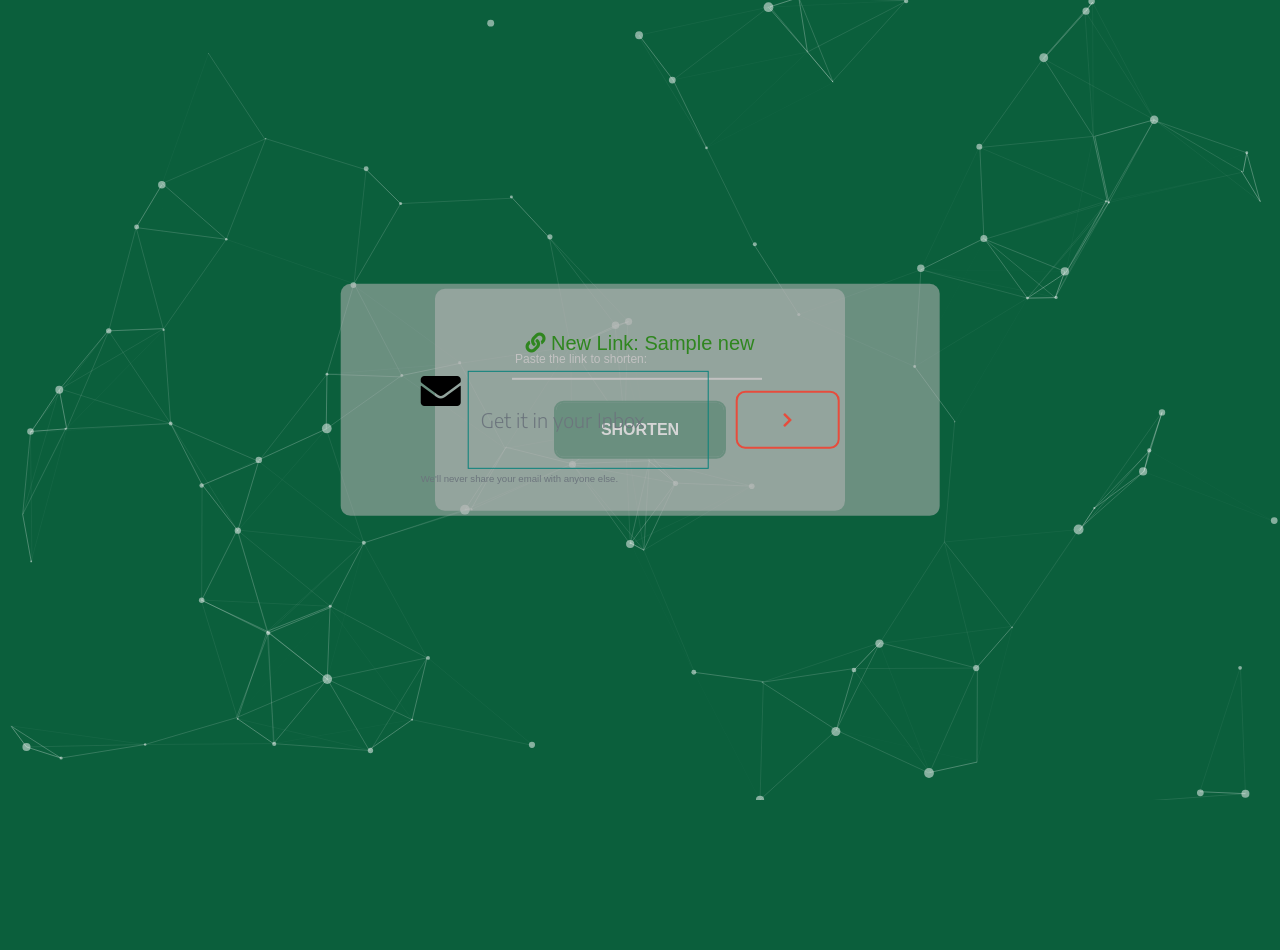
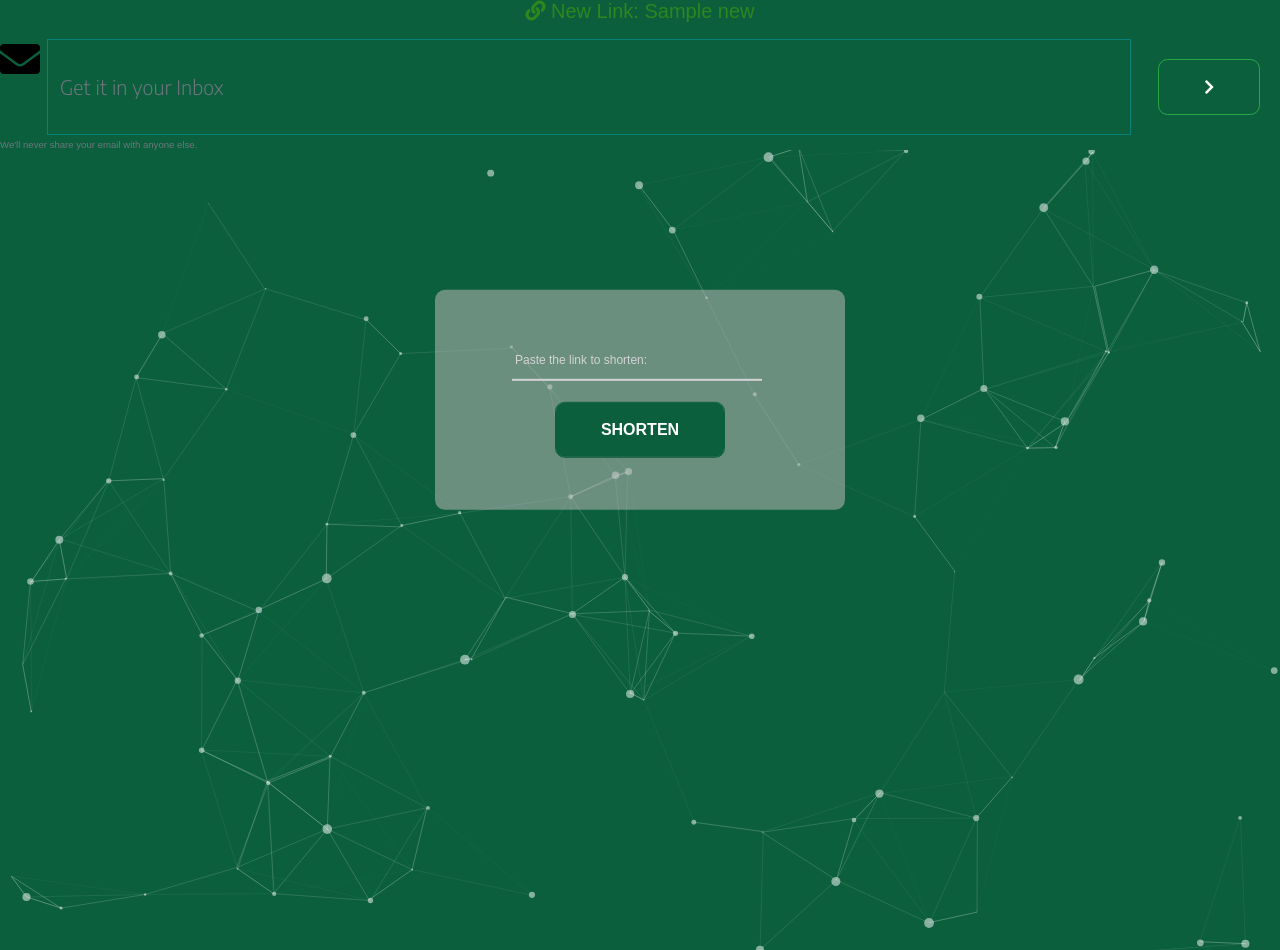
Before and after one commit to sd2001/FuzzyUrls, a Django app: template templates/index.html in a window 1280 px wide. Before the commit the page ends 800 px from the top, so only its background shows below. Run offline with Django 3.2, Linux system fonts and the light colour scheme; the template is opened without the code that fills it: most values are stand-ins (such as "Sample title", 1, 10 or a date in 2020); some libraries are stand-ins or nearby versions.

Commit message:
minor change

```diff
--- a/static/css/style.css
+++ b/static/css/style.css
@@ -95,9 +95,9 @@ input:valid ~ label {
   -moz-appearance: none;
   appearance: none;
   background-color: transparent;
-  border: 2px solid #e74c3c;
+  /* border: 2px solid #e74c3c; */
   border-radius: 0.6em;
-  color: #e74c3c;
+  /* color: #e74c3c; */
   cursor: pointer;
   display: -webkit-box;
   display: -webkit-flex;
@@ -144,6 +144,7 @@ input:valid ~ label {
   left: 50%;
   transform: translate(-50%, -50%);
 }
+
 .form-link {
   line-height: 1rem;
 }
--- a/static/scripts/index.js
+++ b/static/scripts/index.js
@@ -70,3 +70,7 @@ update = function () {
   requestAnimationFrame(update)
 }
 requestAnimationFrame(update)
+
+function generateLink() {
+  document.getElementById("post-form").style.display = "none"
+}
--- a/templates/index.html
+++ b/templates/index.html
@@ -57,6 +57,7 @@
         <div align="center">
           <div class="wrap">
             <button
+              onclick="generateLink()"
               type="submit"
               id="submit"
               href="/s/short"
@@ -71,7 +72,7 @@
 
       {% block content %} {% if new %}
 
-      <form class="form-full" method="POST" action="/m/mail">
+      <form id="form-2" class="form-2" method="POST" action="/m/mail">
         {% csrf_token %}
         <p class="text" align="center">
           <i class="fas fa-link"></i> New Link: <a href="{{new}}">{{ new }}</a>
```
